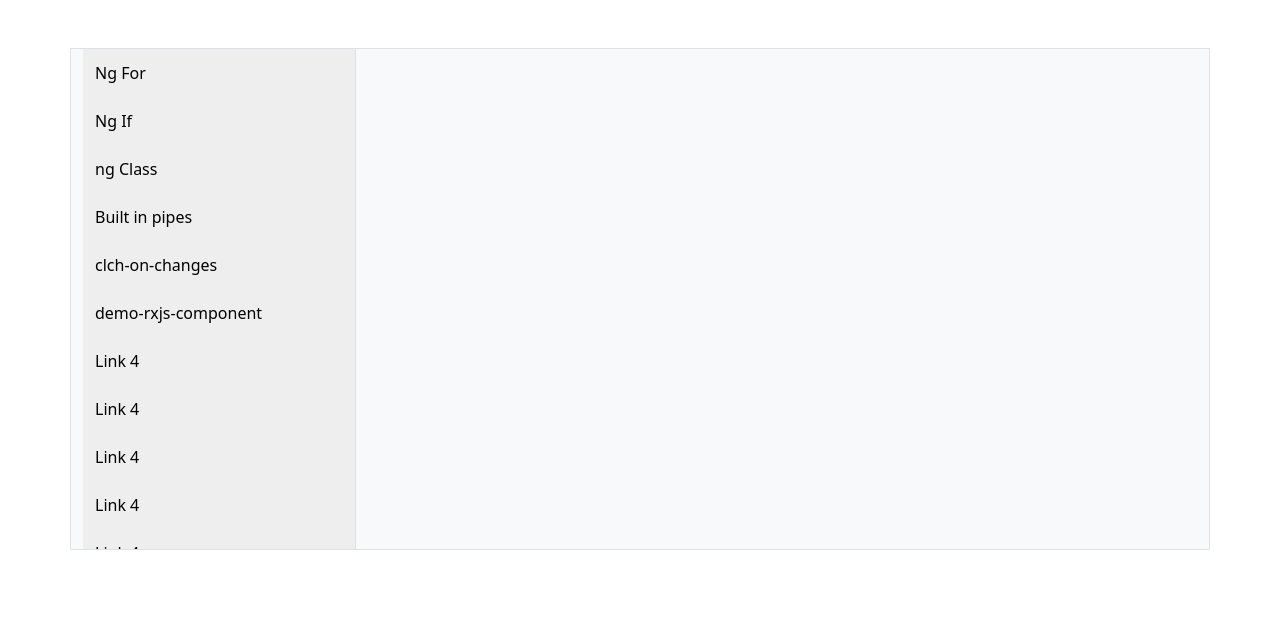
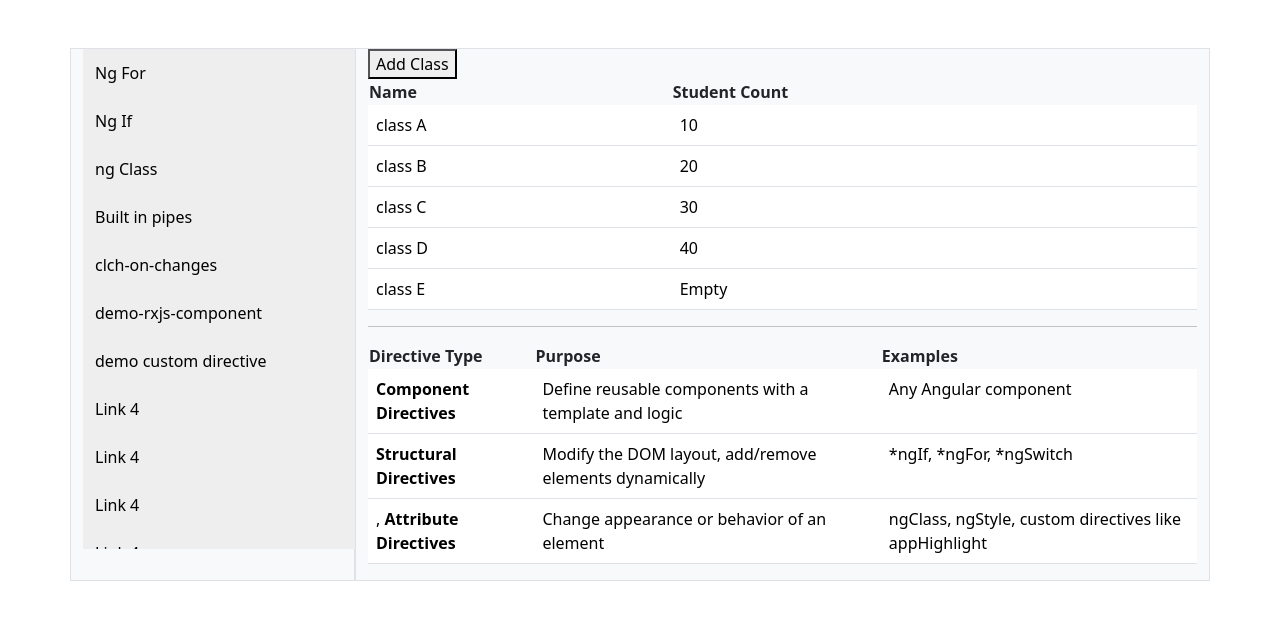
Before and after one commit to melmoghazi/Angular, an Angular app in the folder 02/02/: page /demo-custom-directive in a window 1280 px wide. Before the commit this address led to /. Shown: the top 620 px of the page. Built offline with nearby package versions, Linux system fonts and the light colour scheme.

Commit message:
custom directives sturctural and attribute

```diff
--- a/02/02/src/app/app.component.html
+++ b/02/02/src/app/app.component.html
@@ -8,7 +8,7 @@
                 <a href="/built-in-pipes">Built in pipes</a>
                 <a href="/clch-on-changes">clch-on-changes</a>
                 <a href="/demo-rxjs-component">demo-rxjs-component</a>
-                <a href="#">Link 4</a>
+                <a href="/demo-custom-directive">demo custom directive</a>
                 <a href="#">Link 4</a>
                 <a href="#">Link 4</a>
                 <a href="#">Link 4</a>
--- a/02/02/src/app/app.routes.ts
+++ b/02/02/src/app/app.routes.ts
@@ -5,6 +5,7 @@ import { NgClassComponent } from './ng-class/ng-class.component';
 import { BuiltInPipesComponent } from './built-in-pipes/built-in-pipes.component';
 import { ClchOnChangesComponent } from './component-lifecycle-hook/clch-on-changes/clch-on-changes.component';
 import { DemoRxjsComponent } from './demo-rxjs/demo-rxjs/demo-rxjs.component';
+import { ClassesComponent } from './demo-custom-directive/classes/classes.component';
 
 export const routes: Routes = [
     {
@@ -30,6 +31,10 @@ export const routes: Routes = [
     {
         path:'demo-rxjs-component',
         component:DemoRxjsComponent
+    },
+    {
+        path:'demo-custom-directive',
+        component:ClassesComponent
     }
 
 ];
--- /dev/null
+++ b/02/02/src/app/demo-custom-directive/classes/classes.component.html
@@ -0,0 +1,42 @@
+<div *appPermision="true">
+    <button>Add Class</button>
+</div>
+<table class="table table-borders">
+    <thead>
+        <th>Name</th>
+        <th>Student Count</th>
+    </thead>
+    <tbody>
+        @for(cls of classes; track $index){
+        <tr>
+            <td>{{cls.name}}</td>
+            <td [appCount]="cls.studentsCount"></td>
+        </tr>
+        }
+    </tbody>
+</table>
+<hr>
+<table class="table table-borders">
+    <thead>
+        <th>Directive Type</th>
+        <th>Purpose</th>
+        <th>Examples</th>
+    </thead>
+    <tbody>
+        <tr>
+            <td><strong>Component Directives</strong></td>
+            <td>Define reusable components with a template and logic</td>
+            <td>Any Angular component</td>
+        </tr>
+        <tr>
+            <td><strong>Structural Directives</strong></td>
+            <td>Modify the DOM layout, add/remove elements dynamically</td>
+            <td>*ngIf, *ngFor, *ngSwitch</td>
+        </tr>
+        <tr>
+            <td>,<strong> Attribute Directives</strong></td>
+            <td>Change appearance or behavior of an element</td>
+            <td>ngClass, ngStyle, custom directives like appHighlight</td>
+        </tr>
+    </tbody>
+</table>
--- /dev/null
+++ b/02/02/src/app/demo-custom-directive/classes/classes.component.ts
@@ -0,0 +1,24 @@
+import { Component } from '@angular/core';
+import { NgIf } from '@angular/common';
+
+import { CountDirective } from '../count.directive';
+import { PermisionDirective } from '../permision.directive';
+
+@Component({
+  selector: 'app-classes',
+  standalone: true,
+  imports: [CountDirective,NgIf,PermisionDirective],
+  templateUrl: './classes.component.html',
+  styleUrl: './classes.component.scss'
+})
+export class ClassesComponent {
+
+
+  classes =[
+    {name:'class A', studentsCount:10},
+    {name:'class B', studentsCount:20},
+    {name:'class C', studentsCount:30},
+    {name:'class D', studentsCount:40},
+    {name:'class E', studentsCount:0},
+  ]
+}
--- /dev/null
+++ b/02/02/src/app/demo-custom-directive/count.directive.ts
@@ -0,0 +1,23 @@
+import { Directive, ElementRef, Input, Renderer2, OnInit } from '@angular/core';
+
+@Directive({
+  selector: '[appCount]',
+  standalone: true
+})
+export class CountDirective implements OnInit {
+
+  //attribute directive: display the word 'Empty' if the count of student = 0
+  @Input('appCount') count!: number;
+
+  constructor(
+    private elementRef: ElementRef,
+    private render: Renderer2
+  ) { }
+
+
+  ngOnInit(): void {
+    const isCountExists = this.count > 0 ? this.count : 'Empty';
+    this.render.setProperty(this.elementRef.nativeElement, 'innerText', isCountExists);
+  }
+
+}
--- /dev/null
+++ b/02/02/src/app/demo-custom-directive/permision.directive.ts
@@ -0,0 +1,25 @@
+import { Directive, Input, TemplateRef, ViewContainerRef } from '@angular/core';
+
+@Directive({
+  selector: '[appPermision]',
+  standalone: true
+})
+export class PermisionDirective {
+
+  //structural directive render an html element  depending on input value true or false
+  @Input() set appPermision(condition: boolean) {
+    if (condition) {
+      //show element
+      this.viewContainerRef.createEmbeddedView(this.templateRef);
+    } else {
+      //hide element
+      this.viewContainerRef.clear();
+    }
+  }
+
+  constructor(
+    private templateRef: TemplateRef<HTMLElement>,
+    private viewContainerRef: ViewContainerRef
+  ) { }
+
+}
```
Also changed, not shown: 02/02/src/app/demo-custom-directive/classes/classes.component.scss (added), 2 other files (tests, documents, lock files or other folders).
